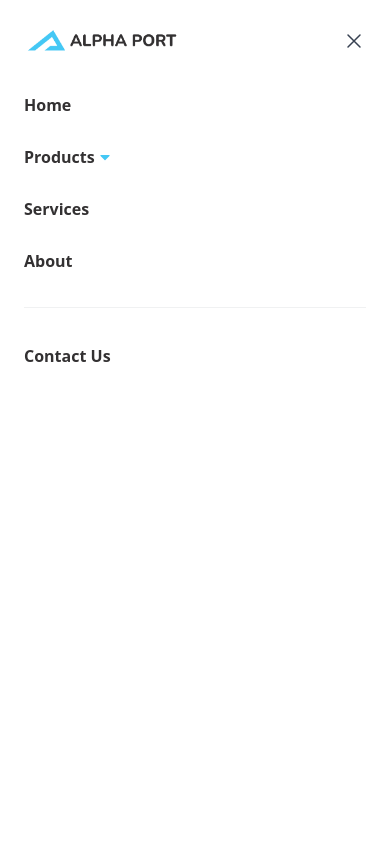
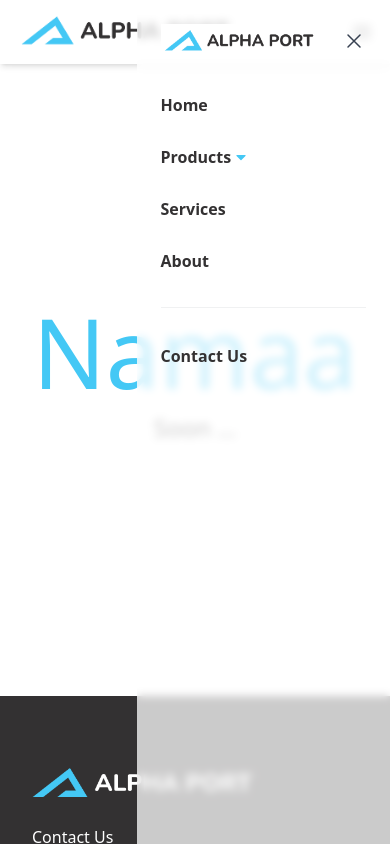
Before and after one commit to mohamed-elsebaey/alpha-port-nextjs, a Next.js app: page /namaa in a window 390 px wide. Both pictures are taken after a click on the button "Open main menu". Shown: the top 844 px of the page. Built offline with nearby package versions, Linux system fonts and the light colour scheme.

Commit message:
Main Navigation blur

```diff
--- a/components/header/MainNavigation.js
+++ b/components/header/MainNavigation.js
@@ -148,10 +148,16 @@ const Navbar = () => {
           >
             <div className="fixed inset-0 z-50" />
             {/* menu section on the right */}
-            <Dialog.Panel className="fixed inset-y-0 right-0 z-50 w-full overflow-y-auto bg-white px-6 py-6 sm:max-w-sm sm:ring-1 sm:ring-gray-900/10 ">
+            <Dialog.Panel
+              data-aos="fade-left"
+              className="fixed inset-y-0 right-0 z-50 w-[65%] overflow-y-auto bg-white/75 backdrop-blur-sm px-6 py-6 sm:max-w-sm sm:ring-1 sm:ring-gray-900/10 "
+            >
               <div className="flex items-center justify-between">
                 {/* logo image on the left */}
-                <Link href="/" className="flex sm:hover:scale-105 duration-200 focus:border-none">
+                <Link
+                  href="/"
+                  className="flex sm:hover:scale-105 duration-200 focus:border-none"
+                >
                   <Image src={Logo} alt="Logo" className="w-40" />
                 </Link>
                 {/* cancel button ( x ) on the right */}
```
